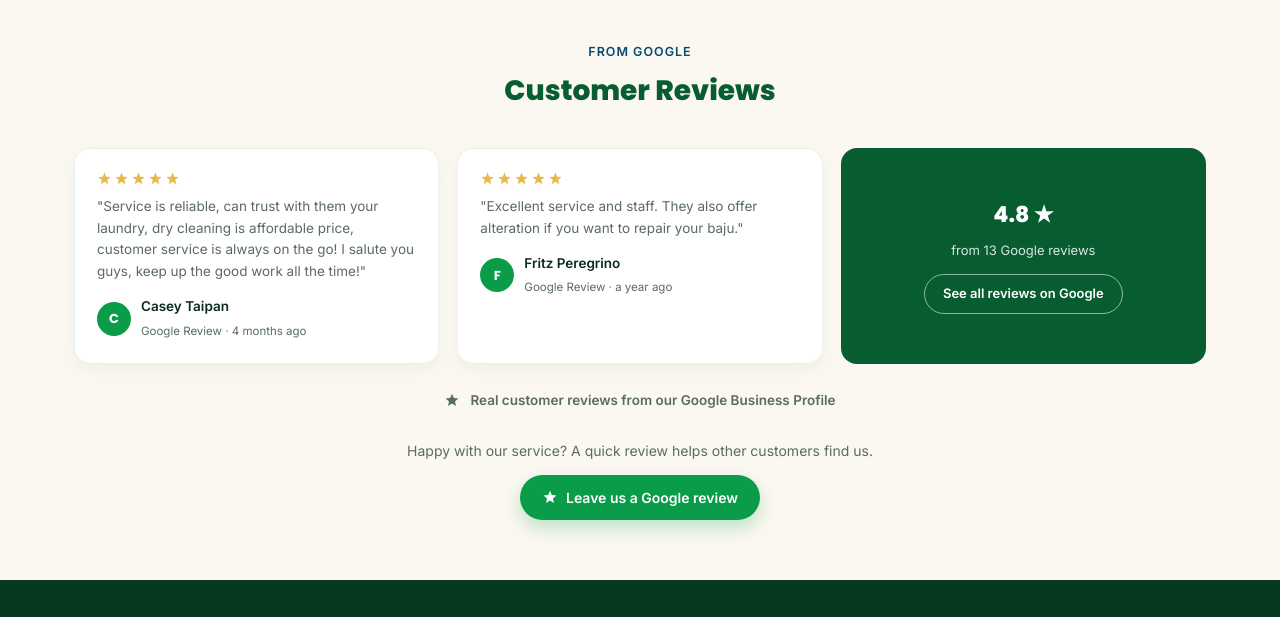
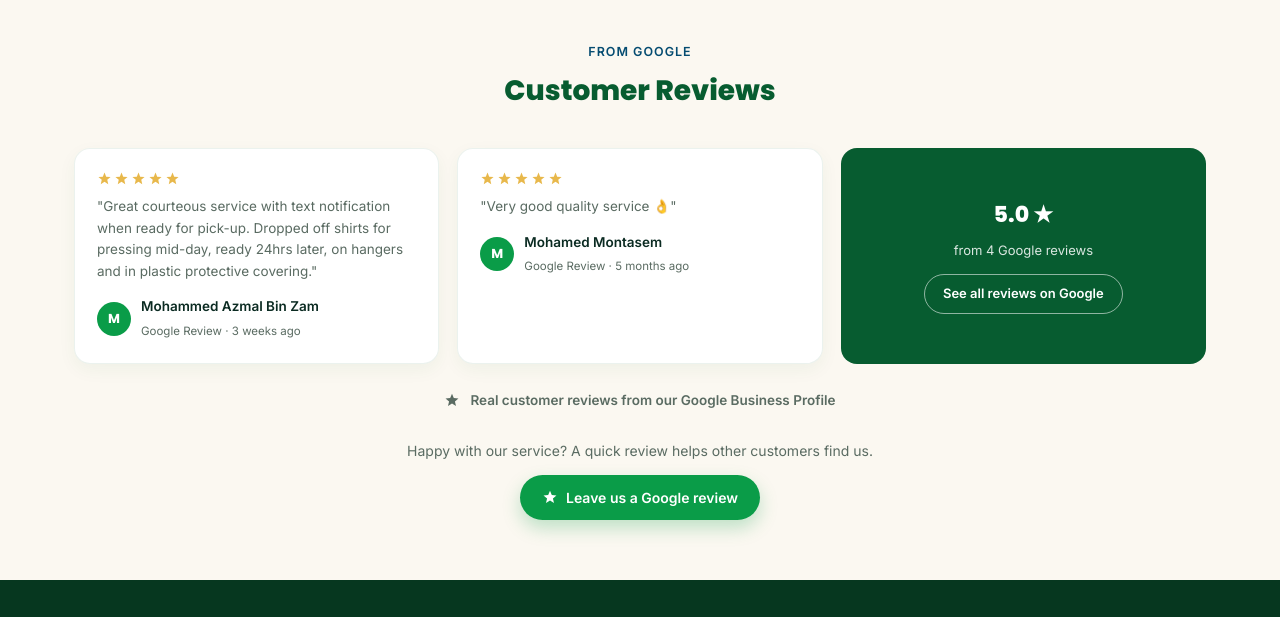
Before and after one commit to TechLab-Agency/SRLaundry, a plain HTML site: page contact.html in a window 1280 px wide. Shown: the part 979-1596 px from the top of the page. Drawn offline with Linux system fonts and the light colour scheme.

Commit message:
Update hero photos, reviews source, and Facebook link
- Home hero collage now uses the client-supplied signboard/banner
  photo (left, prominent), a real street-level shopfront photo, and
  the "wash, dry, fold" promo graphic; caption no longer claims all
  three are shop photos since one is a marketing graphic.
- Reviews on Home and Contact now pull from the correct Google
  listing ("Sr dry clean laundry and tailoring", 5.0 star, 4 reviews)
  instead of the old duplicate listing, with "See all reviews"
  pointing to the client's share.google link.
- Footer social icons now include Facebook alongside Instagram and
  TikTok on all 3 pages.

Co-Authored-By: Claude Sonnet 5 <noreply@anthropic.com>

```diff
--- a/contact.html
+++ b/contact.html
@@ -50,6 +50,7 @@
 <symbol id="i-star" viewBox="0 0 24 24"><path d="M12 2.5 L14.7 9 L21.7 9.6 L16.4 14.1 L18 21 L12 17.3 L6 21 L7.6 14.1 L2.3 9.6 L9.3 9 Z"/></symbol>
 <symbol id="i-instagram" viewBox="0 0 24 24"><rect x="3.5" y="3.5" width="17" height="17" rx="5"/><circle cx="12" cy="12" r="4"/><line x1="17.2" y1="6.8" x2="17.21" y2="6.8"/></symbol>
 <symbol id="i-tiktok" viewBox="0 0 24 24"><path d="M15 4v10.5a3.5 3.5 0 1 1-3.5-3.5"/><path d="M15 4c0 2.7 2.1 4.9 4.8 5"/></symbol>
+<symbol id="i-facebook" viewBox="0 0 24 24"><path d="M14 21v-8h2.7l.4-3.3H14V7.6c0-.9.3-1.6 1.7-1.6h1.8V3.1C17.2 3 16.1 3 14.9 3c-2.5 0-4.3 1.5-4.3 4.3v2.4H8v3.3h2.6V21"/></symbol>
 </defs>
 </svg>
 
@@ -150,17 +151,17 @@
         <div class="reviews-grid">
           <div class="review-card">
             <div class="star-row" aria-hidden="true"><svg class="ic-star on"><use href="#i-star"/></svg><svg class="ic-star on"><use href="#i-star"/></svg><svg class="ic-star on"><use href="#i-star"/></svg><svg class="ic-star on"><use href="#i-star"/></svg><svg class="ic-star on"><use href="#i-star"/></svg></div>
-            <p>"Service is reliable, can trust with them your laundry, dry cleaning is affordable price, customer service is always on the go! I salute you guys, keep up the good work all the time!"</p>
-            <div class="who"><div class="avatar" aria-hidden="true">C</div><div><b>Casey Taipan</b><span>Google Review · 4 months ago</span></div></div>
+            <p>"Great courteous service with text notification when ready for pick-up. Dropped off shirts for pressing mid-day, ready 24hrs later, on hangers and in plastic protective covering."</p>
+            <div class="who"><div class="avatar" aria-hidden="true">M</div><div><b>Mohammed Azmal Bin Zam</b><span>Google Review · 3 weeks ago</span></div></div>
           </div>
           <div class="review-card">
             <div class="star-row" aria-hidden="true"><svg class="ic-star on"><use href="#i-star"/></svg><svg class="ic-star on"><use href="#i-star"/></svg><svg class="ic-star on"><use href="#i-star"/></svg><svg class="ic-star on"><use href="#i-star"/></svg><svg class="ic-star on"><use href="#i-star"/></svg></div>
-            <p>"Excellent service and staff. They also offer alteration if you want to repair your baju."</p>
-            <div class="who"><div class="avatar" aria-hidden="true">F</div><div><b>Fritz Peregrino</b><span>Google Review · a year ago</span></div></div>
+            <p>"Very good quality service 👌"</p>
+            <div class="who"><div class="avatar" aria-hidden="true">M</div><div><b>Mohamed Montasem</b><span>Google Review · 5 months ago</span></div></div>
           </div>
-          <a class="review-link-card" href="https://g.co/kgs/3bTjWHp" target="_blank" rel="noopener">
-            <div class="stars-lg">4.8 ★</div>
-            <p>from 13 Google reviews</p>
+          <a class="review-link-card" href="https://share.google/PdZ4CYJ6bguoSPi7T" target="_blank" rel="noopener">
+            <div class="stars-lg">5.0 ★</div>
+            <p>from 4 Google reviews</p>
             <span class="btn-ghost">See all reviews on Google</span>
           </a>
         </div>
@@ -187,6 +188,7 @@
     </div>
     <div class="fphones"><a href="tel:+60105707242">010-570 7242</a> · <a href="tel:+60102547242">010-254 7242</a></div>
     <div class="fsocial">
+      <a href="https://www.facebook.com/profile.php?id=61593011454107" target="_blank" rel="noopener" aria-label="SR Laundry on Facebook"><svg class="ic" style="width:18px;height:18px;stroke-width:1.8;" aria-hidden="true"><use href="#i-facebook"/></svg></a>
       <a href="https://www.instagram.com/sr.shop.laundry/" target="_blank" rel="noopener" aria-label="SR Laundry on Instagram"><svg class="ic" style="width:18px;height:18px;stroke-width:1.8;" aria-hidden="true"><use href="#i-instagram"/></svg></a>
       <a href="https://www.tiktok.com/@sr.laundry.shop" target="_blank" rel="noopener" aria-label="SR Laundry on TikTok"><svg class="ic" style="width:18px;height:18px;stroke-width:1.8;" aria-hidden="true"><use href="#i-tiktok"/></svg></a>
     </div>
```
Also changed, not shown: index.html (+13 -11 lines), services.html (+2 -0 lines), assets/img/gallery/signboard-banner.jpg (added), assets/img/gallery/street-view.jpg (added), assets/img/gallery/wash-dry-fold-promo.jpg (added).
